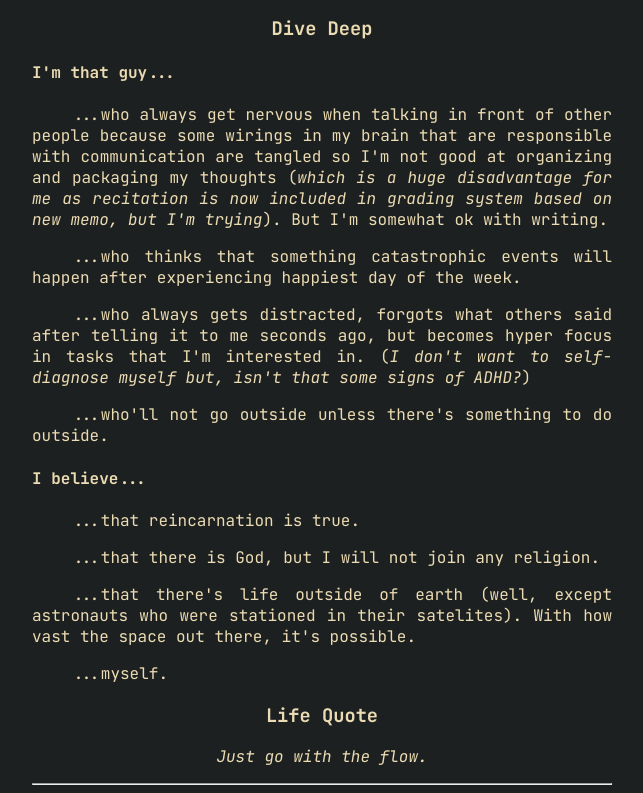
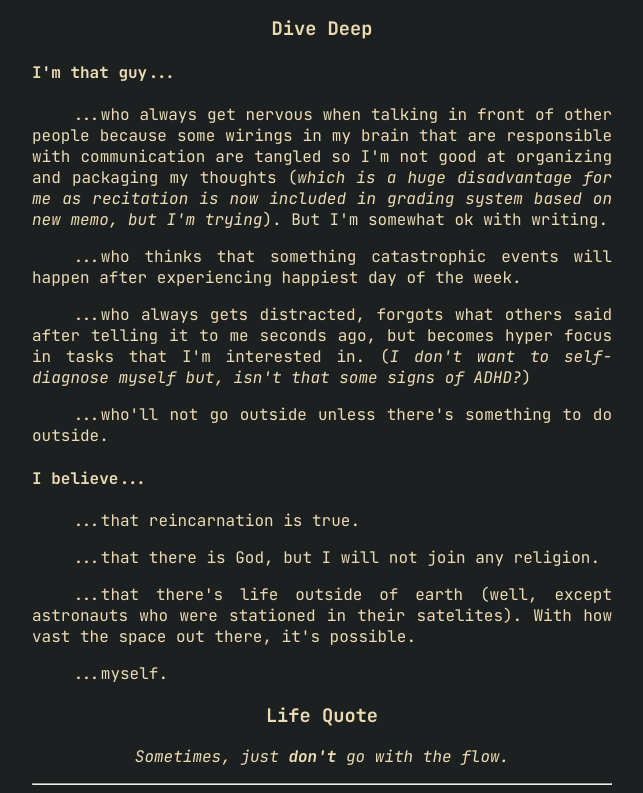
Before and after one commit to selfintro/uts_selfintro, a plain HTML site: page index.html in a window 1280 px wide. Shown: the part 1756-2549 px from the top of the page, without its empty margins (318-961 px from the left). Drawn offline with Linux system fonts and the light colour scheme.

Commit message:
minor changes

```diff
--- a/index.html
+++ b/index.html
@@ -117,7 +117,7 @@
 
         <h3 class="sec-header">Life Quote</h3>
 
-        <blockquote style="text-align: center; font-style: italic;">Just go with the flow.</blockquote>
+        <blockquote style="text-align: center; font-style: italic;">Sometimes, just <b>don't</b> go with the flow.</blockquote>
     </section>
 
     <hr>
```
